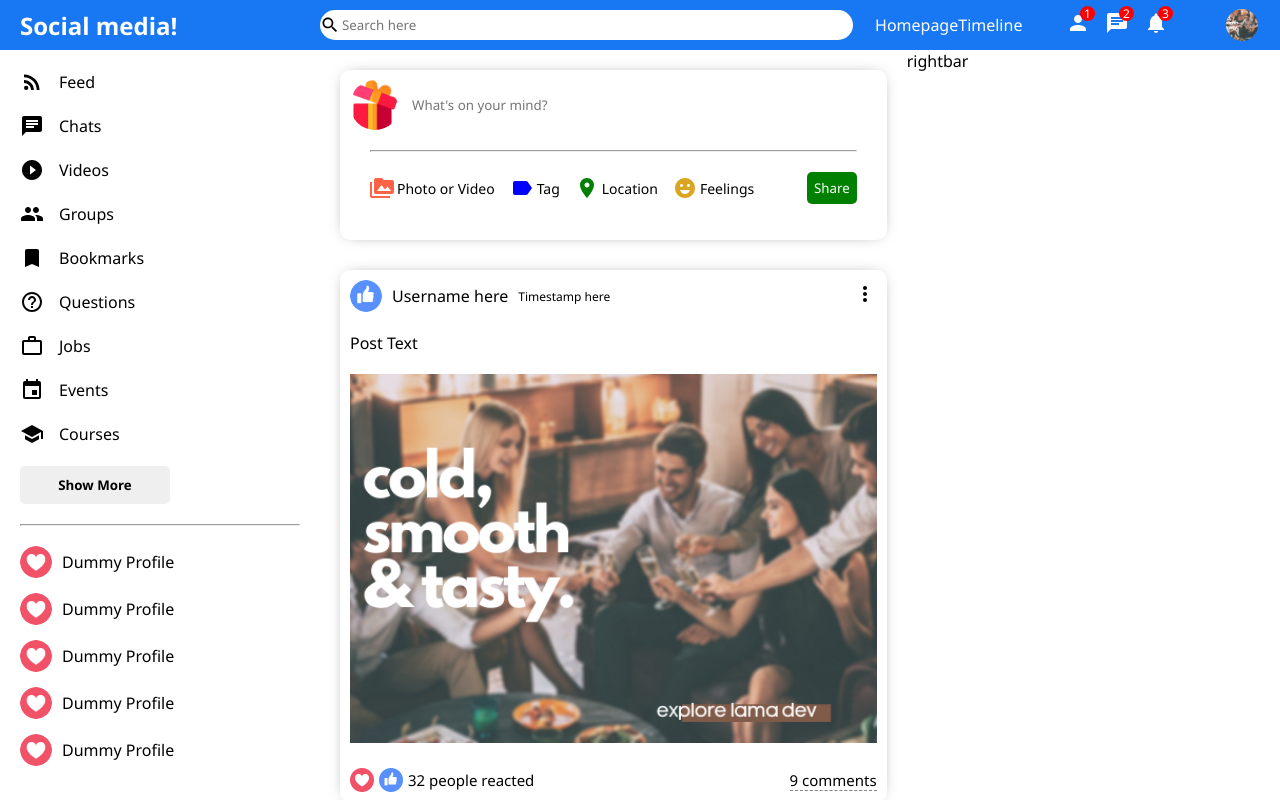
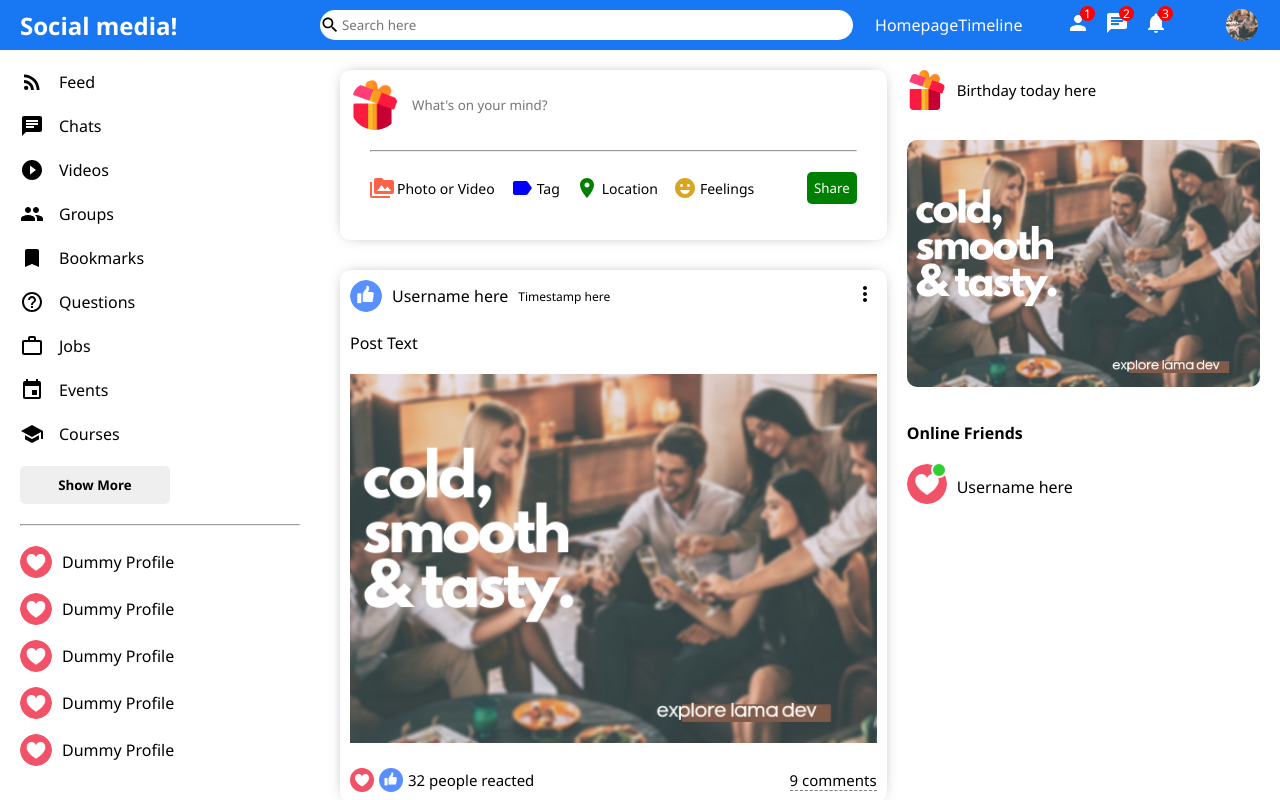
Before and after one commit to radbahi/SocialMediaApp, a React (Create React App) app in the folder client/: page / in a window 1280 px wide. Shown: the top 800 px of the page. Built offline with nearby package versions, Linux system fonts and the light colour scheme.

Commit message:
rightbar styling done

```diff
--- a/client/src/components/rightbar/Rightbar.jsx
+++ b/client/src/components/rightbar/Rightbar.jsx
@@ -1,5 +1,33 @@
 import "./rightbar.css";
 
 export default function Rightbar() {
-  return <div className="rightbar">rightbar</div>;
+  return (
+    <div className="rightbar">
+      <div className="rightbarWrapper">
+        <div className="birthdayContainer">
+          <img
+            className="birthdayImg"
+            alt="birthdayImg"
+            src="/assets/gift.png"
+          />
+          <span className="birthdayText">Birthday today here</span>
+        </div>
+        <img className="rightbarAd" src="assets/ad.png" alt="" />
+        <h4 className="rightbarTitle">Online Friends</h4>
+        <ul className="rightbarFriendList">
+          <li className="rightbarFriend">
+            <div className="rightbarProfileImgContainer">
+              <img
+                className="rightbarProfileImg"
+                src="assets/heart.png"
+                alt=""
+              />
+              <span className="rightbarOnline"></span>
+            </div>
+            <span className="rightbarUsername">Username here</span>
+          </li>
+        </ul>
+      </div>
+    </div>
+  );
 }
--- a/client/src/components/rightbar/rightbar.css
+++ b/client/src/components/rightbar/rightbar.css
@@ -1,3 +1,72 @@
 .rightbar {
   flex: 3.5;
 }
+
+.rightbarWrapper {
+  padding: 20px 20px 0 0;
+}
+
+.birthdayContainer {
+  display: flex;
+  align-items: center;
+}
+
+.birthdayImg {
+  width: 40px;
+  height: 40px;
+  margin-right: 10px;
+}
+
+.birthdayText {
+  font-weight: 300;
+  font-size: 15px;
+}
+
+.rightbarAd {
+  width: 100%;
+  border-radius: 10px;
+  margin: 30px 0;
+}
+
+.rightbarTitle {
+  margin-bottom: 20px;
+}
+
+.rightbarFriendList {
+  padding: 0;
+  margin: 0;
+  list-style-type: none;
+}
+
+.rightbarFriend {
+  display: flex;
+  align-items: center;
+  margin-bottom: 15px;
+}
+
+.rightbarProfileImgContainer {
+  margin-right: 10px;
+  position: relative;
+}
+
+.rightbarProfileImg {
+  width: 40px;
+  height: 40px;
+  border-radius: 50%;
+  object-fit: cover;
+}
+
+.rightbarOnline {
+  width: 12px;
+  height: 12px;
+  border-radius: 50%;
+  background-color: limegreen;
+  position: absolute;
+  top: -2px;
+  right: 0;
+  border: 2px solid white;
+}
+
+.rightbarUsername {
+  font-weight: 500;
+}
```
